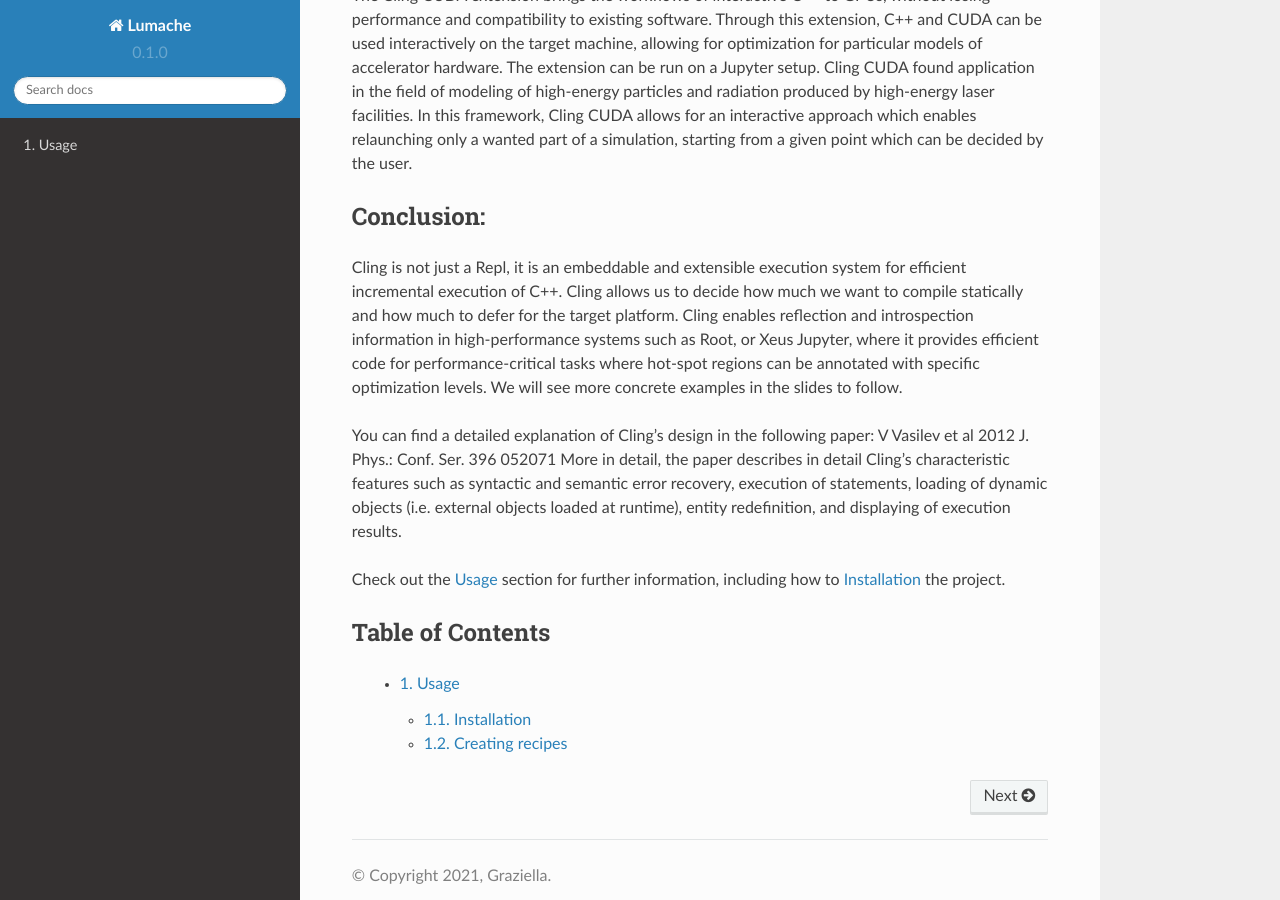
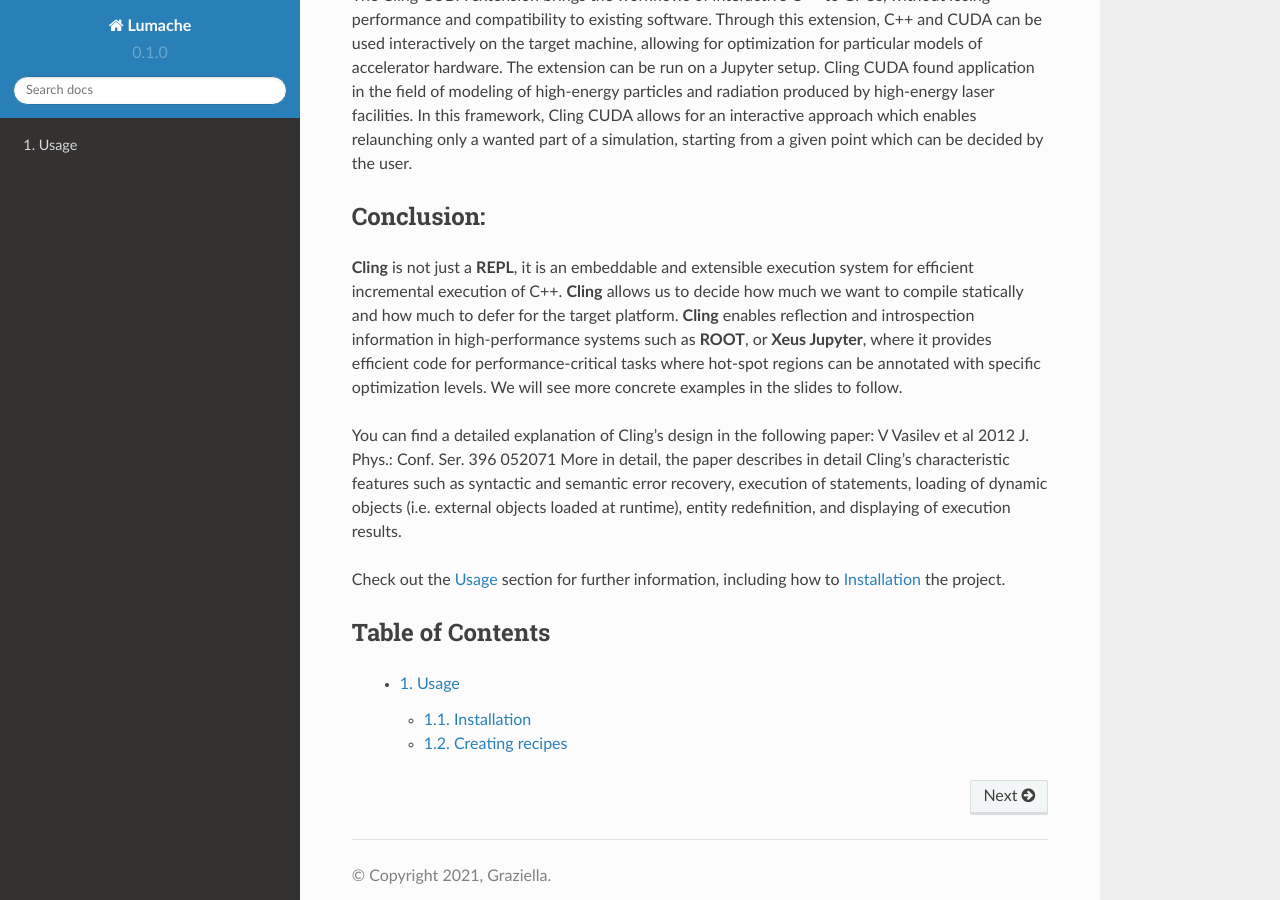
Before and after one commit to sarabellei/rtd_tutorial, a Sphinx documentation site: the page built from docs/source/index.rst, in a window 1280 px wide and 900 px high, scrolled down 3096 px. Built offline with Sphinx 7.4.7 and the Read the Docs theme 2.0.0, drawn with Linux system fonts in a browser that asks for light colours; pages that are not in the unit, such as notebooks, are missing from menus.

```diff
--- a/docs/source/index.rst
+++ b/docs/source/index.rst
@@ -70,7 +70,7 @@ Through this extension, C++ and CUDA can be used interactively on the target mac
 
 Conclusion:
 -----------------------------------
-Cling is not just a Repl, it is an embeddable and extensible execution system for efficient incremental execution of C++. Cling allows us to decide how much we want to compile statically and how much to defer for the target platform. Cling enables reflection and introspection information in high-performance systems such as Root, or Xeus Jupyter, where it provides efficient code for performance-critical tasks where hot-spot regions can be annotated with specific optimization levels. We will see more concrete examples in the slides to follow.
+**Cling** is not just a **REPL**, it is an embeddable and extensible execution system for efficient incremental execution of C++. **Cling** allows us to decide how much we want to compile statically and how much to defer for the target platform. **Cling** enables reflection and introspection information in high-performance systems such as **ROOT**, or **Xeus Jupyter**, where it provides efficient code for performance-critical tasks where hot-spot regions can be annotated with specific optimization levels. We will see more concrete examples in the slides to follow.
 
 
 You can find a detailed explanation of Cling’s design in the following paper: V Vasilev et al 2012 J. Phys.: Conf. Ser. 396 052071
```
